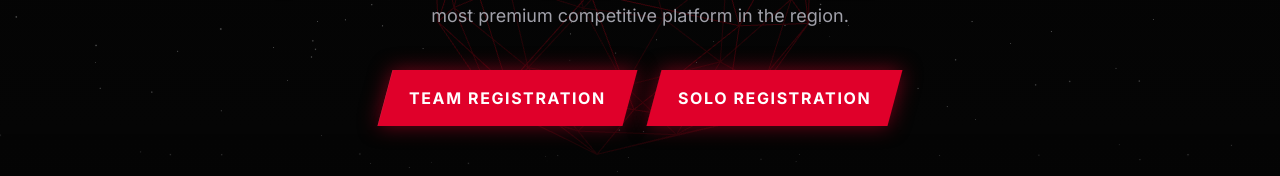
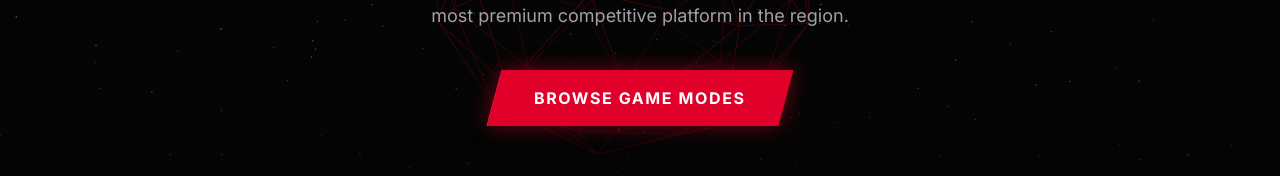
Before and after one commit to rajazain-git/only-mansehra-esports, a React (Vite) app: page / in a window 1280 px wide. Shown: the part 488-664 px from the top of the page. Built offline with nearby package versions, Linux system fonts and the light colour scheme; no server answers; the database is empty.

Commit message:
feat: replace old registration buttons with game modes button in hero section

```diff
--- a/src/components/home/Hero.tsx
+++ b/src/components/home/Hero.tsx
@@ -104,19 +104,11 @@ const Hero = () => {
           ) : (
             <>
               <Link
-                to={user ? "/tournament" : "/login"}
-                className="group relative px-6 py-4 bg-primary text-white font-bold tracking-widest overflow-hidden shadow-[0_0_20px_rgba(224,0,42,0.5)] hover:shadow-[0_0_30px_rgba(224,0,42,0.8)] transition-all skew-x-[-15deg]"
+                to="/modes"
+                className="group relative px-10 py-4 bg-primary text-white font-bold tracking-widest overflow-hidden shadow-[0_0_20px_rgba(224,0,42,0.5)] hover:shadow-[0_0_40px_rgba(224,0,42,0.8)] transition-all skew-x-[-15deg]"
               >
                 <div className="absolute inset-0 bg-white/20 translate-x-[-100%] group-hover:translate-x-[100%] transition-transform duration-500 ease-in-out" />
-                <div className="skew-x-[15deg]">TEAM REGISTRATION</div>
-              </Link>
-
-              <Link
-                to={user ? "/solo-tournament" : "/login"}
-                className="group relative px-6 py-4 bg-primary text-white font-bold tracking-widest overflow-hidden shadow-[0_0_20px_rgba(224,0,42,0.5)] hover:shadow-[0_0_30px_rgba(224,0,42,0.8)] transition-all skew-x-[-15deg]"
-              >
-                <div className="absolute inset-0 bg-white/20 translate-x-[-100%] group-hover:translate-x-[100%] transition-transform duration-500 ease-in-out" />
-                <div className="skew-x-[15deg]">SOLO REGISTRATION</div>
+                <div className="skew-x-[15deg]">BROWSE GAME MODES</div>
               </Link>
 
               {user && (
```
